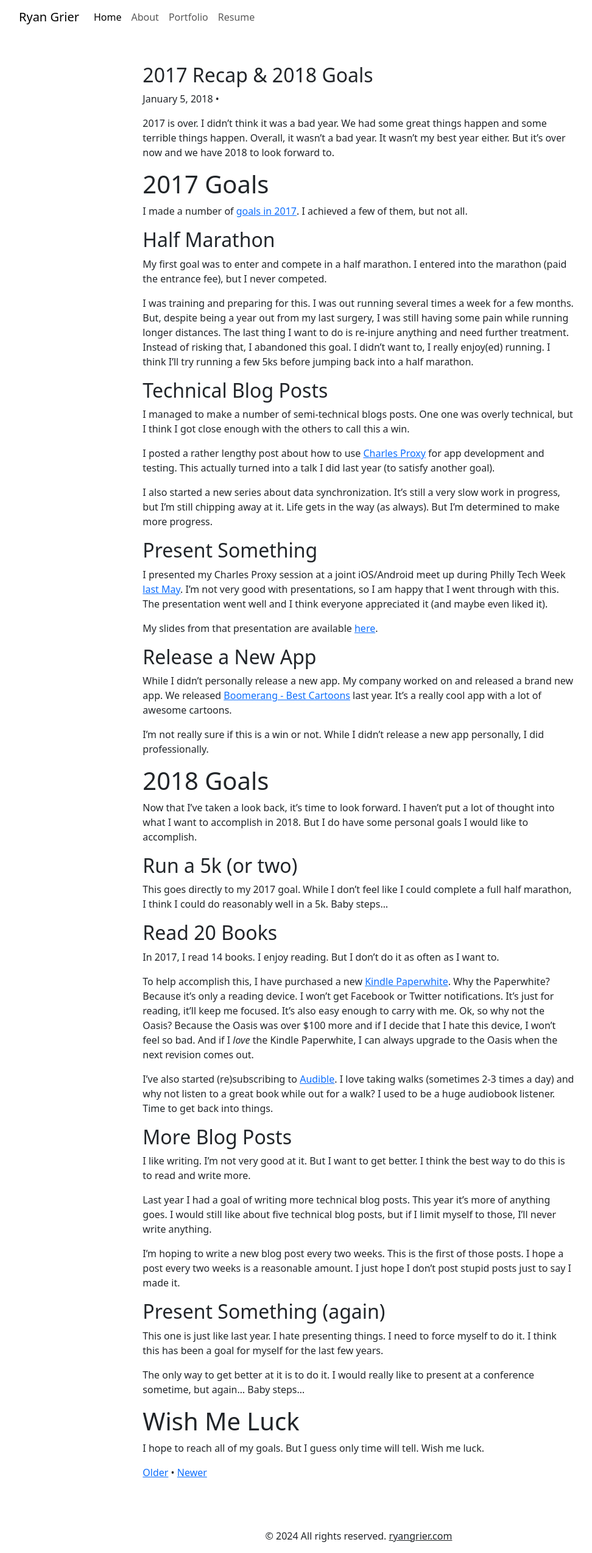
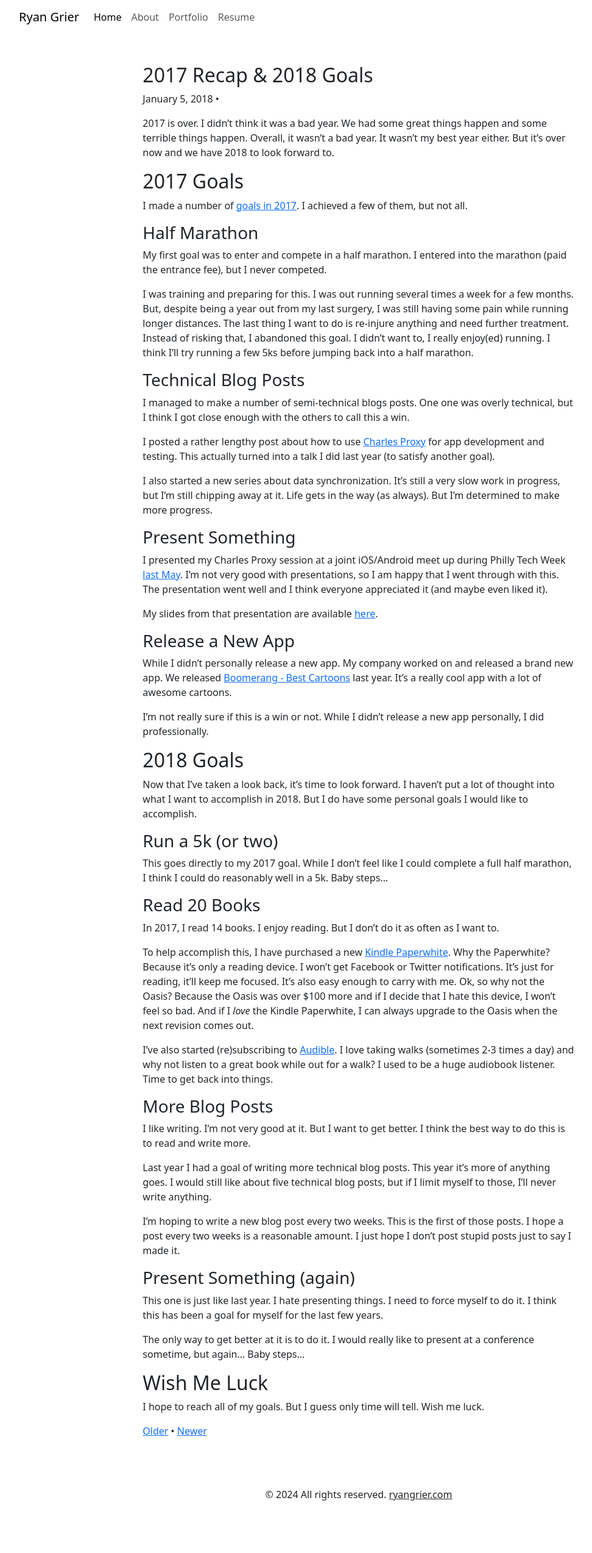
Before and after one commit to rwgrier/blog.ryangrier.com, a Jekyll site: the page built from _posts/2018/2018-01-05-2017-recap-and-2018-goals.markdown, in a window 1280 px wide. Shown: the whole page at 61% size, without its empty margins (51-1023 px from the left). Built offline with Jekyll 4.4.1, drawn with Linux system fonts in a browser that asks for light colours; after the commit the page ends 2478 px from its top, so only the background shows below that.

Commit message:
Cleaning up.

```diff
--- a/404.html
+++ b/404.html
@@ -21,5 +21,6 @@ layout: default
   <h1>404</h1>
 
   <p><strong>Page not found :(</strong></p>
-  <p>The requested page could not be found.</p>
+  <p>Sorry, we've misplaced that URL or it's pointing to something that doesn't exist.
+    <a href="{{ site.url }}">Head back home</a> to try finding it again.</p>
 </div>
--- a/_posts/2018/2018-01-05-2017-recap-and-2018-goals.markdown
+++ b/_posts/2018/2018-01-05-2017-recap-and-2018-goals.markdown
@@ -6,17 +6,17 @@ date: '2018-01-05 22:00:00'
 
 2017 is over. I didn’t think it was a bad year. We had some great things happen and some terrible things happen. Overall, it wasn’t a bad year. It wasn’t my best year either. But it’s over now and we have 2018 to look forward to.
 
-# 2017 Goals
+## 2017 Goals
 
 I made a number of [goals in 2017]({%post_url /2017/2017-01-05-some-2017-goals %}). I achieved a few of them, but not all.
 
-## Half Marathon
+### Half Marathon
 
 My first goal was to enter and compete in a half marathon. I entered into the marathon (paid the entrance fee), but I never competed.
 
 I was training and preparing for this. I was out running several times a week for a few months. But, despite being a year out from my last surgery, I was still having some pain while running longer distances. The last thing I want to do is re-injure anything and need further treatment. Instead of risking that, I abandoned this goal. I didn’t want to, I really enjoy(ed) running. I think I’ll try running a few 5ks before jumping back into a half marathon.
 
-## Technical Blog Posts
+### Technical Blog Posts
 
 I managed to make a number of semi-technical blogs posts. One one was overly technical, but I think I got close enough with the others to call this a win.
 
@@ -24,27 +24,27 @@ I posted a rather lengthy post about how to use [Charles Proxy]({%post_url /2017
 
 I also started a new series about data synchronization. It’s still a very slow work in progress, but I’m still chipping away at it. Life gets in the way (as always). But I’m determined to make more progress.
 
-## Present Something
+### Present Something
 
 I presented my Charles Proxy session at a joint iOS/Android meet up during Philly Tech Week [last May](https://www.meetup.com/PhillyCocoaHeads/events/239118981/). I’m not very good with presentations, so I am happy that I went through with this. The presentation went well and I think everyone appreciated it (and maybe even liked it).
 
 My slides from that presentation are available [here](https://docs.google.com/presentation/d/1imbi2ExSoCjdBG3_YBQySF2fXzeTyU3S6LVE9p_dhxI/edit?usp=sharing).
 
-## Release a New App
+### Release a New App
 
 While I didn’t personally release a new app. My company worked on and released a brand new app. We released [Boomerang - Best Cartoons](https://itunes.apple.com/us/app/boomerang-best-cartoons/id1199519834?mt=8) last year. It’s a really cool app with a lot of awesome cartoons.
 
 I’m not really sure if this is a win or not. While I didn’t release a new app personally, I did professionally.
 
-# 2018 Goals
+## 2018 Goals
 
 Now that I’ve taken a look back, it’s time to look forward. I haven’t put a lot of thought into what I want to accomplish in 2018. But I do have some personal goals I would like to accomplish.
 
-## Run a 5k (or two)
+### Run a 5k (or two)
 
 This goes directly to my 2017 goal. While I don’t feel like I could complete a full half marathon, I think I could do reasonably well in a 5k. Baby steps…
 
-## Read 20 Books
+### Read 20 Books
 
 In 2017, I read 14 books. I enjoy reading. But I don’t do it as often as I want to.
 
@@ -52,7 +52,7 @@ To help accomplish this, I have purchased a new [Kindle Paperwhite](https://www.
 
 I’ve also started (re)subscribing to [Audible](https://www.audible.com/). I love taking walks (sometimes 2-3 times a day) and why not listen to a great book while out for a walk? I used to be a huge audiobook listener. Time to get back into things.
 
-## More Blog Posts
+### More Blog Posts
 
 I like writing. I’m not very good at it. But I want to get better. I think the best way to do this is to read and write more.
 
@@ -60,12 +60,12 @@ Last year I had a goal of writing more technical blog posts. This year it’s mo
 
 I’m hoping to write a new blog post every two weeks. This is the first of those posts. I hope a post every two weeks is a reasonable amount. I just hope I don’t post stupid posts just to say I made it.
 
-## Present Something (again)
+### Present Something (again)
 
 This one is just like last year. I hate presenting things. I need to force myself to do it. I think this has been a goal for myself for the last few years.
 
 The only way to get better at it is to do it. I would really like to present at a conference sometime, but again… Baby steps…
 
-# Wish Me Luck
+## Wish Me Luck
 
 I hope to reach all of my goals. But I guess only time will tell. Wish me luck.
```
Also changed, not shown: _posts/2018/2018-02-02-books-read-in-january.markdown (+5 -5 lines).
